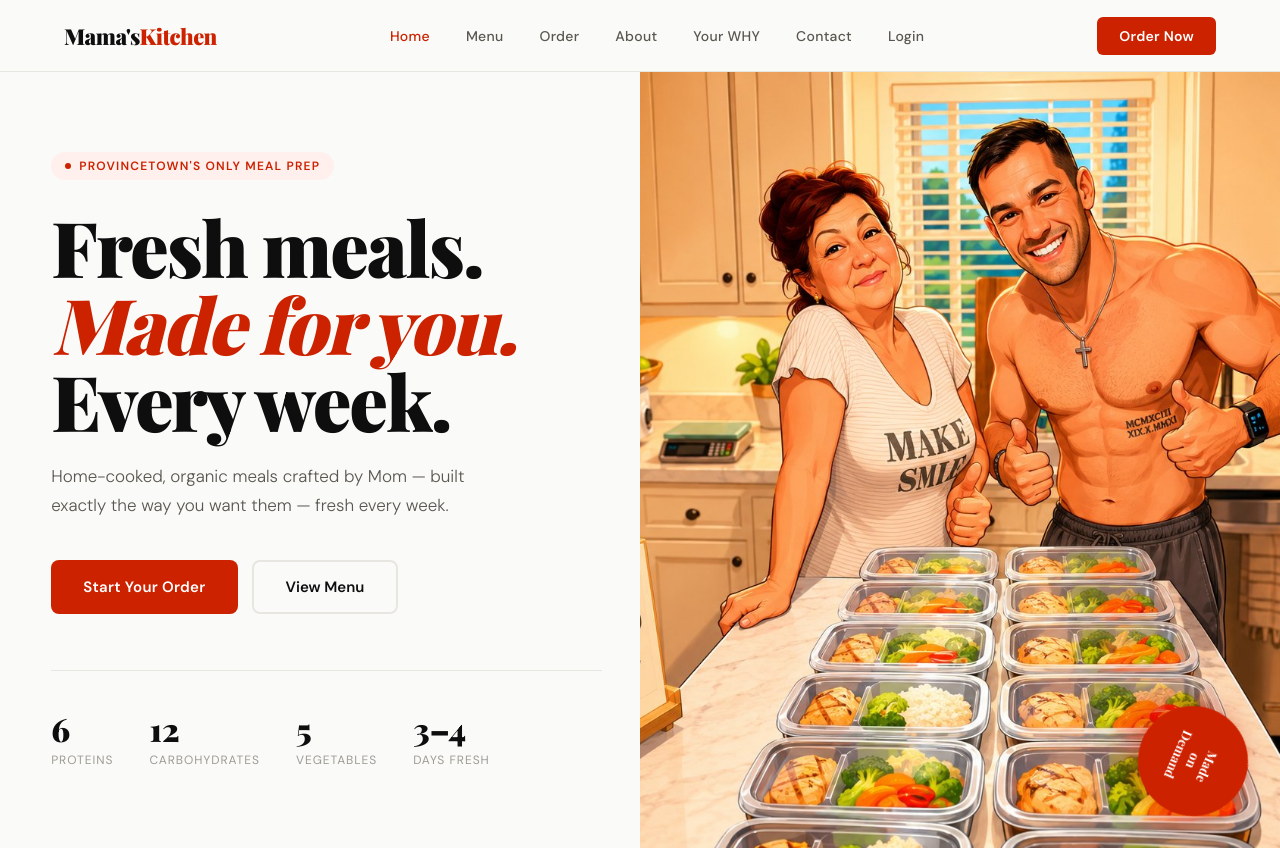
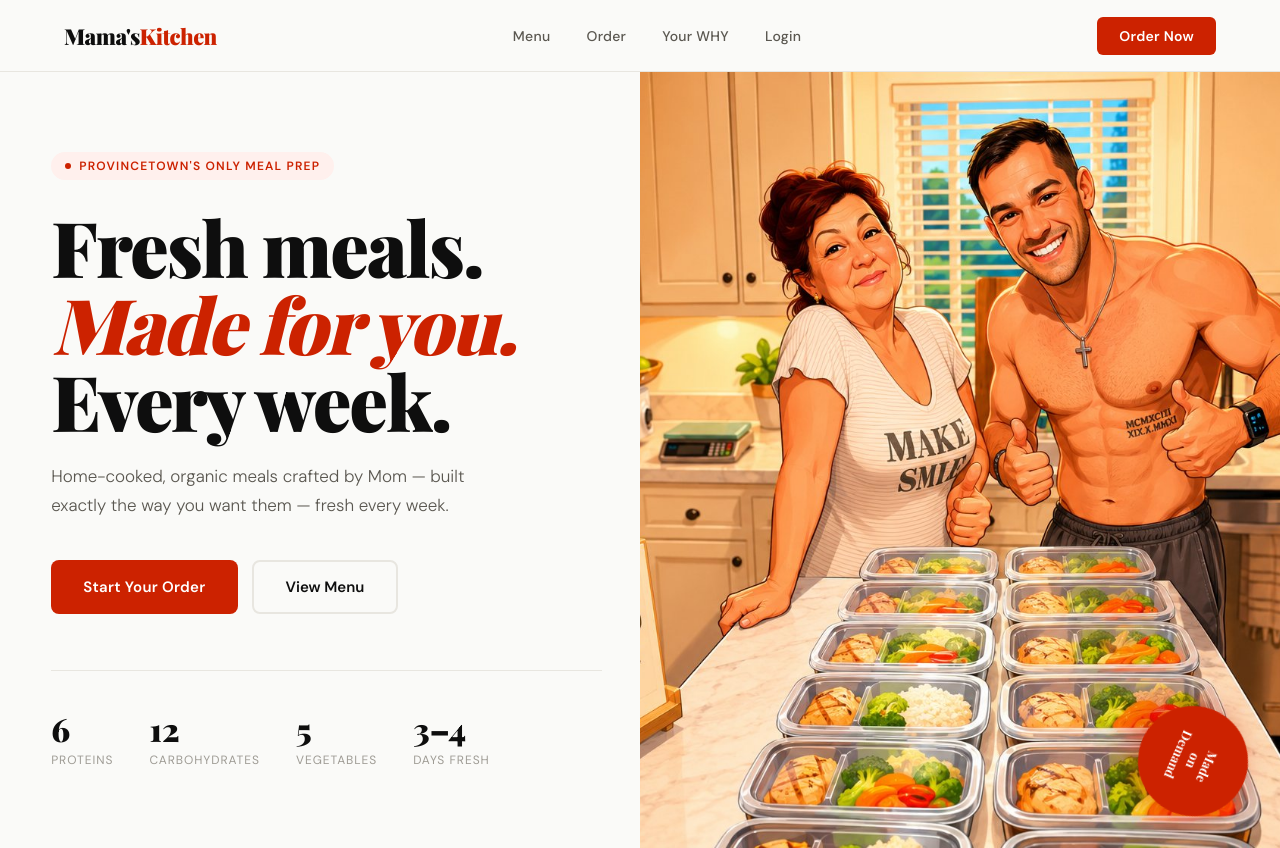
Before and after one commit to fitstan99/mamaskitchen, a website: page index.html in a window 1280 px wide. Shown: the top 848 px of the page. Drawn offline with nearby package versions, Linux system fonts and the light colour scheme; a web font is replaced by a local one.

Commit message:
Simplify top nav to Menu / Order / Your WHY / Account; fold contact into account

```diff
--- a/index.html
+++ b/index.html
@@ -521,12 +521,9 @@ footer { background: var(--black); padding: 60px 8% 30px; }
 <nav id="mainNav">
   <a class="nav-logo" href="#" onclick="showPage('home')">Mama's<span>Kitchen</span></a>
   <ul class="nav-links">
-    <li><a onclick="showPage('home')" class="active" id="nav-home">Home</a></li>
     <li><a onclick="showPage('menu')" id="nav-menu">Menu</a></li>
     <li><a onclick="showPage('order')" id="nav-order">Order</a></li>
-    <li><a onclick="showPage('about')" id="nav-about">About</a></li>
     <li><a onclick="showPage('why')" id="nav-why">Your WHY</a></li>
-    <li><a onclick="showPage('contact')" id="nav-contact">Contact</a></li>
     <li><a onclick="showPage('account')" id="nav-account">Login</a></li>
   </ul>
   <button class="nav-cta" onclick="showPage('order')">Order Now</button>
@@ -536,12 +533,9 @@ footer { background: var(--black); padding: 60px 8% 30px; }
 </nav>
 
 <div class="mobile-menu" id="mobileMenu">
-  <a onclick="showPage('home');toggleMobile()">Home</a>
   <a onclick="showPage('menu');toggleMobile()">Menu</a>
   <a onclick="showPage('order');toggleMobile()">Order</a>
-  <a onclick="showPage('about');toggleMobile()">About</a>
   <a onclick="showPage('why');toggleMobile()">Your WHY</a>
-  <a onclick="showPage('contact');toggleMobile()">Contact</a>
   <a onclick="showPage('account');toggleMobile()" id="nav-account-m">Login</a>
 </div>
 
@@ -1138,6 +1132,10 @@ footer { background: var(--black); padding: 60px 8% 30px; }
       <p>Create a free account to order, save your weekly meals, and track your history.</p>
     </div>
     <div class="order-body">
+      <div style="background:#F7FBF8;border:1px solid var(--gray-200);border-radius:12px;padding:14px 16px;margin-bottom:20px;font-size:14px;color:var(--gray-600);line-height:1.7;">
+        <strong style="color:#141414;">Need help or have a question?</strong><br>
+        📱 <a href="tel:+12132121290" style="color:var(--green);font-weight:600;">+1 (213) 212-1290</a> &nbsp;·&nbsp; 📸 <a href="https://instagram.com/mamaskitchenptown" target="_blank" rel="noopener" style="color:var(--green);font-weight:600;">@mamaskitchenptown</a> &nbsp;·&nbsp; <a href="#" onclick="showPage('contact');return false;" style="color:var(--green);font-weight:600;">Send a message →</a>
+      </div>
       <div id="acct-loggedout">
         <div style="display:flex;gap:10px;margin-bottom:22px;">
           <button class="tip-btn tipped" id="tab-login-btn" onclick="acctTab('login')" style="flex:1">Log in</button>
```
